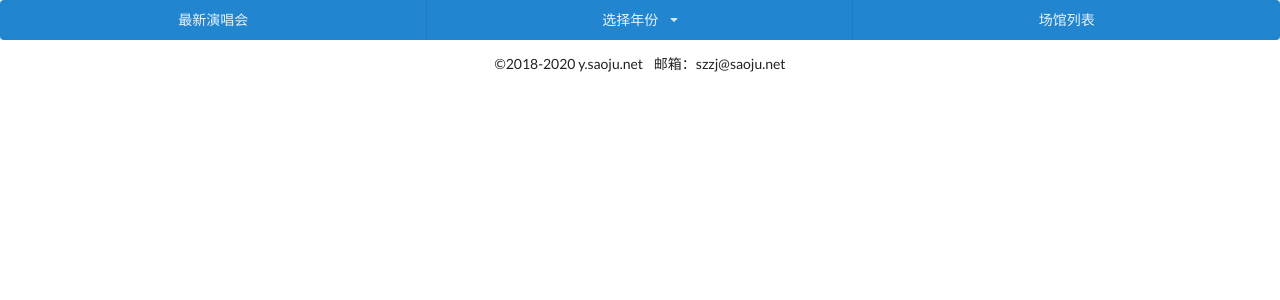
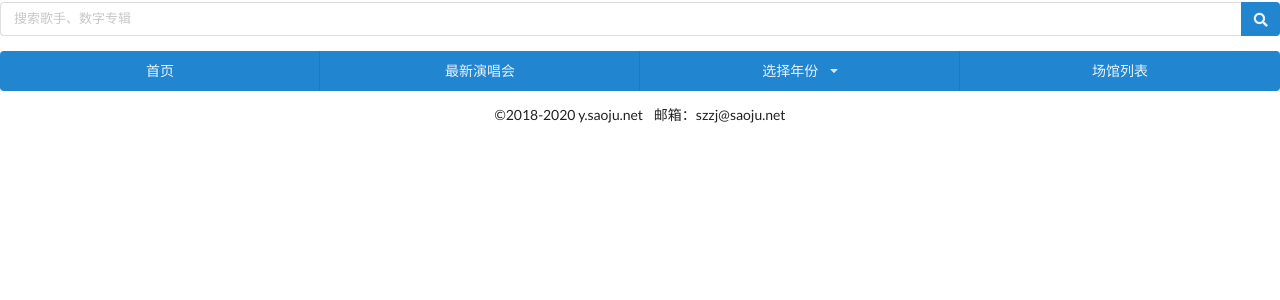
Before and after one commit to suowei/yinyue, a Django app: template szzj/templates/szzj/yanchanghui_base.html in a window 1280 px wide. Shown: the top 300 px of the page. Run offline with Django 3.2, Linux system fonts and the light colour scheme; the template is opened without the code that fills it, so the values that code supplies are empty; some libraries are stand-ins or nearby versions.

Commit message:
全局增加搜索框

```diff
--- a/szzj/templates/szzj/base.html
+++ b/szzj/templates/szzj/base.html
@@ -24,11 +24,19 @@
     </script>
 </head>
 <body>
-    {% block header %}{% endblock %}
-    {% block content %}{% endblock %}
-    {% block footer %}{% endblock %}
-    <div class="ui center aligned container">
-        <p>©2018-2020 y.saoju.net&nbsp;&nbsp;&nbsp;&nbsp;邮箱：szzj@saoju.net</p>
+<div class="ui small one item secondary menu">
+    <div class="fitted item">
+        <form action="/search/" class="ui action input">
+            <input type="search" name="q" id="id_q" required="required" placeholder="搜索歌手、数字专辑">
+            <button class="ui blue icon button" type="submit"><i class="search icon"></i></button>
+        </form>
     </div>
+</div>
+{% block header %}{% endblock %}
+{% block content %}{% endblock %}
+{% block footer %}{% endblock %}
+<div class="ui center aligned container">
+    <p>©2018-2020 y.saoju.net&nbsp;&nbsp;&nbsp;&nbsp;邮箱：szzj@saoju.net</p>
+</div>
 </body>
 </html>
--- a/szzj/templates/szzj/search.html
+++ b/szzj/templates/szzj/search.html
@@ -25,5 +25,8 @@
     {% endfor %}
     </div>
     {% endif %}
+    {% if not album_list and not artist_list %}
+    <p>抱歉，未找到结果。</p>
+    {% endif %}
 </div>
 {% endblock %}
--- a/szzj/templates/szzj/yanchanghui_base.html
+++ b/szzj/templates/szzj/yanchanghui_base.html
@@ -1,7 +1,8 @@
 {% extends "szzj/base.html" %}
 
 {% block header %}
-<div class="ui blue three item inverted menu">
+<div class="ui blue four item inverted menu">
+    <a href="/" class="item" data-label="new">首页</a>
     <a href="/yanchanghui" class="item" data-label="new">最新演唱会</a>
     <div class="ui dropdown item">
         <div  data-label="year">选择年份</div><i class="dropdown icon"></i>
```
Also changed, not shown: szzj/templates/szzj/index.html (+0 -8 lines).
